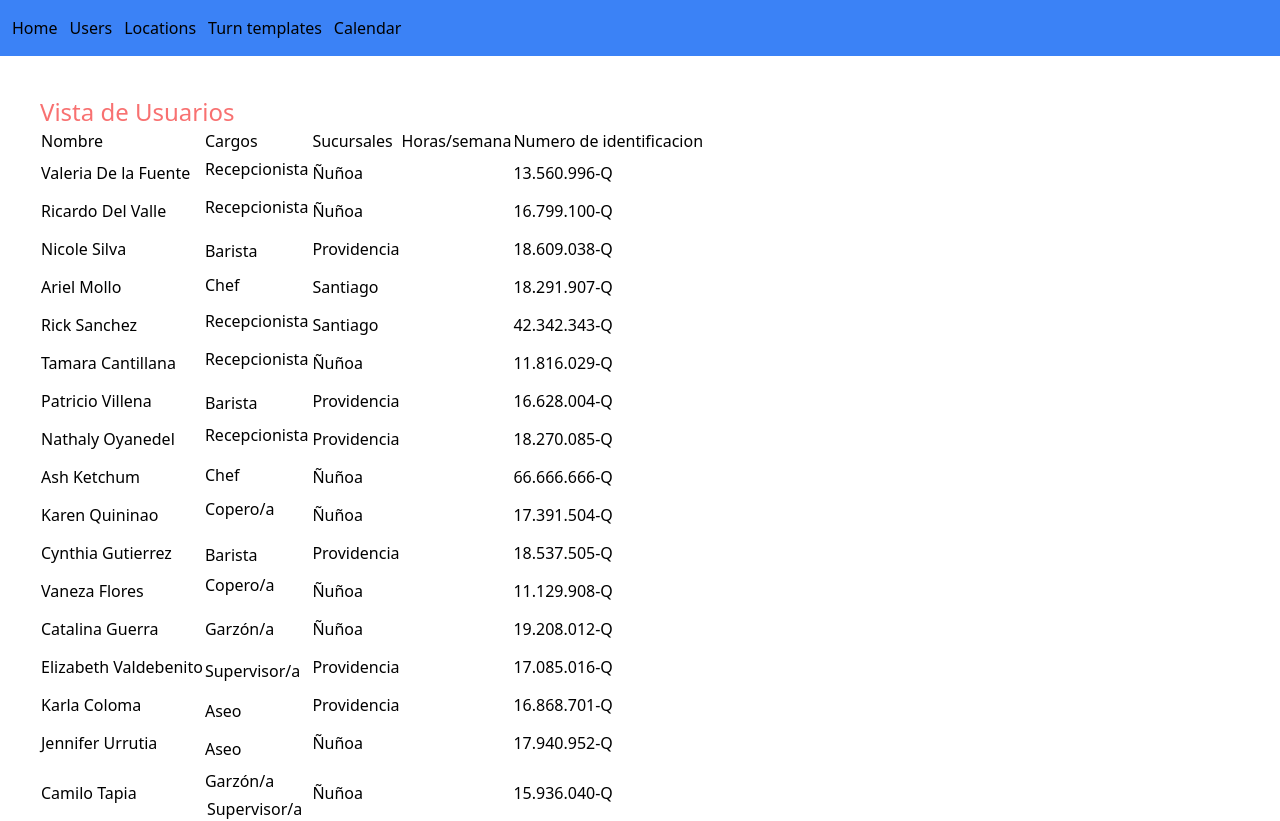
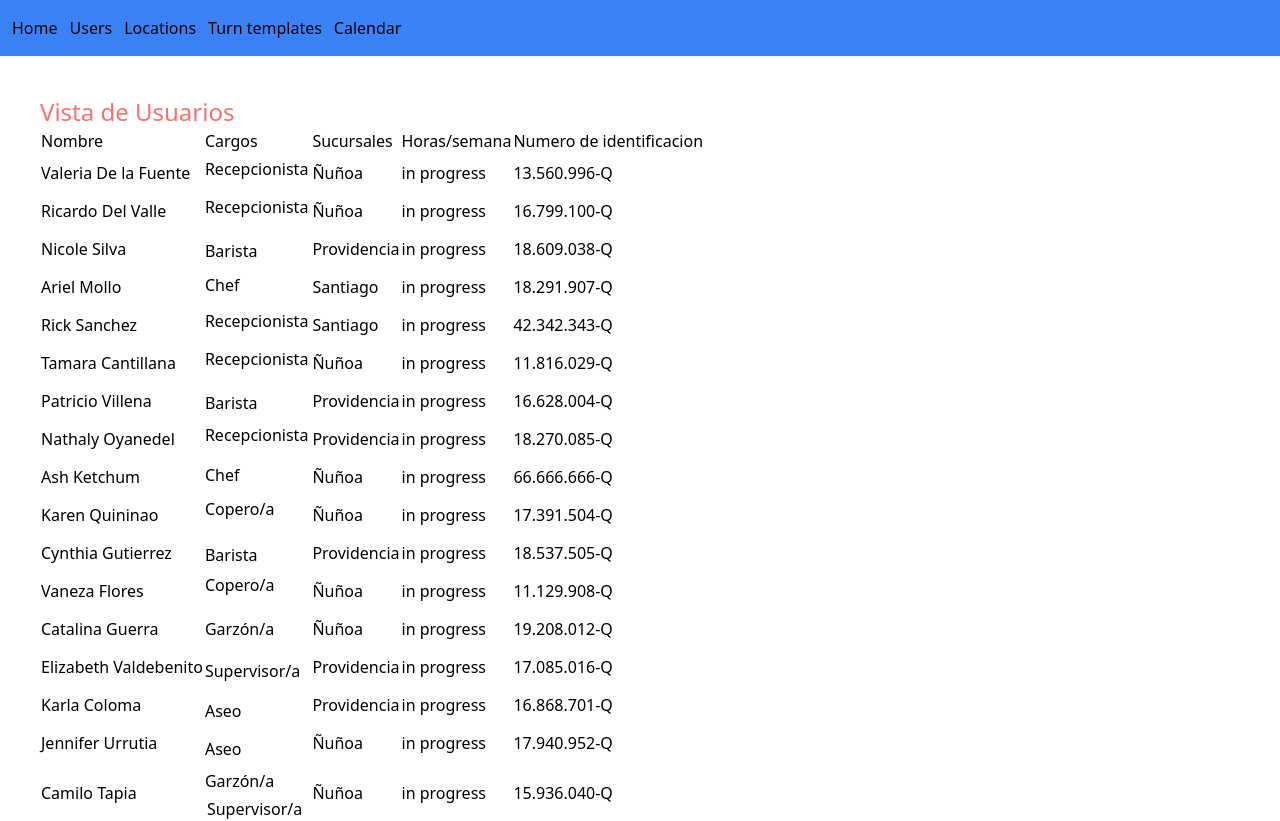
Before and after one commit to AbelJohn2020/breik-challenge, a Vue app: page /users in a window 1280 px wide. Shown: the top 821 px of the page. Built offline with nearby package versions, Linux system fonts and the light colour scheme; data requests are answered from the project's data file.

Commit message:
Add padding styles

```diff
--- a/src/views/Users.vue
+++ b/src/views/Users.vue
@@ -4,14 +4,18 @@
     <div>
       <table>
         <tbody>
-          <tr>
+          <tr class="user-row">
             <td>Nombre</td>
             <td>Cargos</td>
             <td>Sucursales</td>
             <td>Horas/semana</td>
             <td>Numero de identificacion</td>
           </tr>
-          <tr v-for="list_user in list_users" :key="list_user.id">
+          <tr
+            class="user-row"
+            v-for="list_user in list_users"
+            :key="list_user.id"
+          >
             <td>{{ list_user.firstName }} {{ list_user.lastName }}</td>
             <div
               v-for="list_position in list_positions"
@@ -29,7 +33,7 @@
                 {{ location === list_location.id ? list_location.name : '' }}
               </div>
             </td>
-            <td></td>
+            <td>in progress</td>
             <td>{{ list_user.employeeId }}</td>
           </tr>
         </tbody>
@@ -83,3 +87,9 @@ export default {
   },
 };
 </script>
+
+<style scoped>
+.user-row {
+  padding: 8px 12px;
+}
+</style>
```
